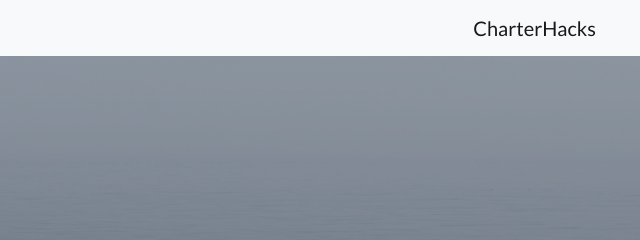
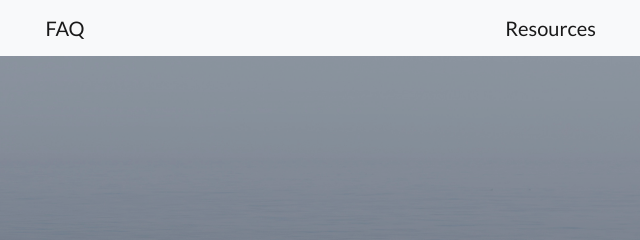
Before and after one commit to csw-acm/charterhacks2020, a website: page index.html in a window 1280 px wide. Shown: the top 240 px of the page, 583-1223 px from the left. Drawn offline with Linux system fonts and the light colour scheme.

Commit message:
Update index.html

```diff
--- a/index.html
+++ b/index.html
@@ -29,7 +29,8 @@
   <nav class="navbar navbar-light bg-light static-top">
     <div class="container">
       <a class="navbar-brand" class="active" href="index.html">CharterHacks</a>
-      <a class="navbar-brand" href="faq.html">CharterHacks</a>
+      <a class="navbar-brand" href="faq.html">FAQ</a>
+      <a class="navbar-brand" href="resources.html">Resources</a>
     </div>
   </nav>
 
```
